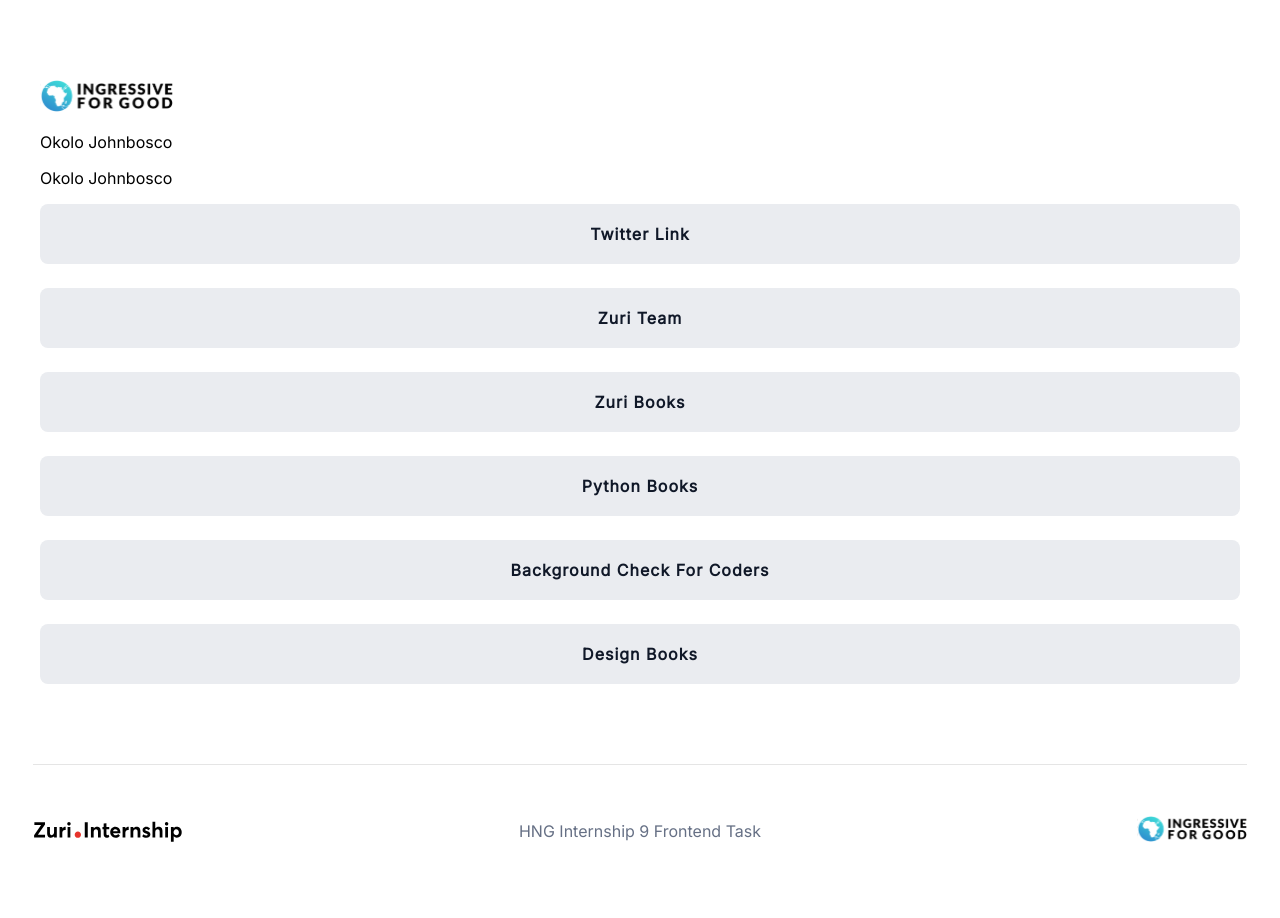
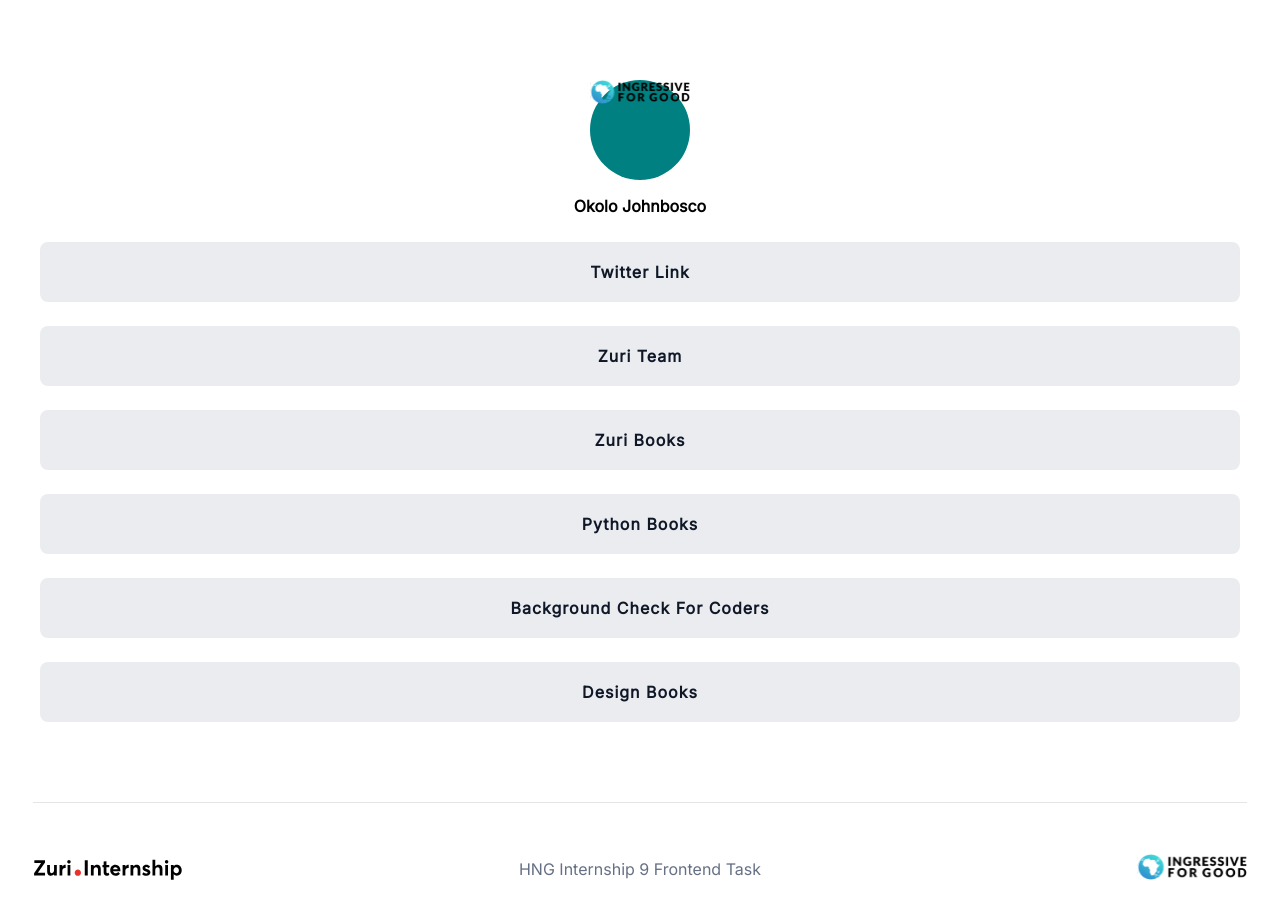
Before and after one commit to OkoloJohnbosco/HNG-task, a Next.js app: page / in a window 1280 px wide. Shown: the top 918 px of the page. Before the commit the page ends 897 px from the top, so only its background shows below. Built offline with nearby package versions, Linux system fonts and the light colour scheme.

Commit message:
chore: styled the avatar

```diff
--- a/styles/Home.module.css
+++ b/styles/Home.module.css
@@ -17,3 +17,24 @@
   display: grid;
   row-gap: 24px;
 }
+
+.main_profile {
+  display: grid;
+  place-items: center;
+  padding-bottom: 10px;
+}
+
+.main_profile > div {
+  width: 100px;
+  height: 100px;
+  border-radius: 100%;
+  background-color: teal;
+  cursor: pointer;
+}
+.main_profile p:first-of-type {
+  font-weight: bold;
+}
+
+.main_profile p:last-of-type {
+  display: none;
+}
```
Also changed, not shown: pages/_app.jsx (renamed from pages/_app.js), pages/index.jsx (renamed from pages/index.js).
